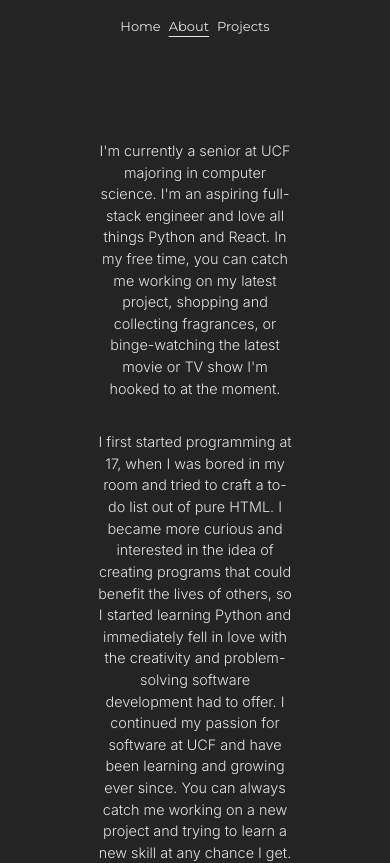
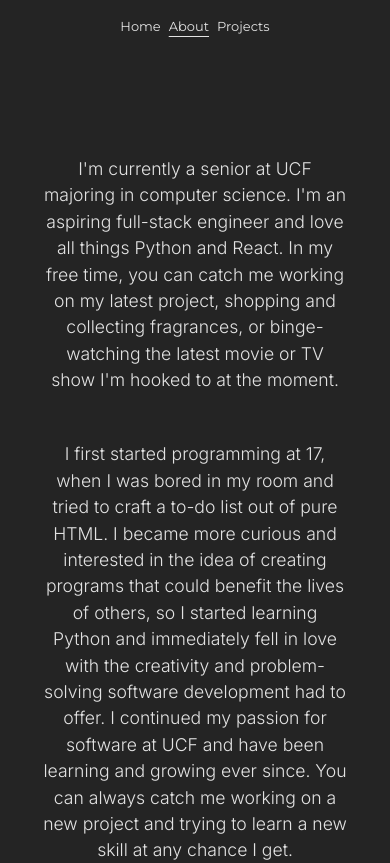
Before and after one commit to jaksec/personalwebsite, a React (Vite) app: page /about in a window 390 px wide. Shown: the top 863 px of the page. Built offline with nearby package versions, Linux system fonts and the light colour scheme.

Commit message:
refine about me section layout and responsiveness, adjusting widths, paddings, and font sizes for better readability across devices

```diff
--- a/src/App.css
+++ b/src/App.css
@@ -210,8 +210,14 @@
 
   .about-me-content {
     font-size: 1.1em; /* Down from 1.3em */
-    max-width: 100%; /* Full width on tablets */
-    padding: 0 1rem; /* Add some breathing room */
+    max-width: none; /* Remove constraint */
+    width: 100%; /* Full width */
+    padding: 0 0.5rem; /* Minimal padding */
+  }
+
+  .about-me-wrapper {
+    max-width: 100%; /* Full width wrapper */
+    width: 100%; /* Ensure full width */
   }
 
   .tech-stack-title {
@@ -238,7 +244,7 @@
 /* Mobile phones (480px and below) */
 @media (max-width: 480px) {
   #root {
-    padding: 1rem; /* Minimal side padding on mobile */
+    padding: 0.5rem; /* Minimal root padding */
   }
 
   .title {
@@ -247,10 +253,18 @@
   }
 
   .about-me-content {
-    font-size: 0.9em;
-    max-width: 100%; /* Full width paragraphs on mobile */
-    margin-top: 2rem; /* Reduce spacing on mobile */
-    padding: 0; /* No side padding - maximize width */
+    font-size: 1.1em; /* Larger font for readability */
+    max-width: none; /* Remove max-width constraint */
+    width: 80%; /* Full width */
+    margin-top: 3rem; /* More space between paragraphs */
+    padding: 0 0.25rem; /* Minimal padding - maximize width */
+    box-sizing: border-box;
+  }
+
+  .about-me-wrapper {
+    max-width: 100%; /* Full width wrapper */
+    width: 100%; /* Ensure wrapper is full width */
+    padding: 0; /* No wrapper padding */
   }
 
   .tech-stack-title {
@@ -260,13 +274,13 @@
   .tech-stack-container {
     max-width: 100%; /* Full width for tech icons */
     width: 100%; /* Ensure full width */
-    gap: 0.5rem; /* Slightly tighter spacing to fit 4 icons */
+    gap: 0.75rem; /* Slightly tighter spacing to fit 4 icons */
     padding: 0 0.5rem; /* Some padding for edges */
   }
 
   .tech-stack-wrapper {
     max-width: 100%; /* Full width wrapper */
-    width: 100%; /* Ensure full width */
+    width: 70%; /* Ensure full width */
   }
 
   .tech-stack-container img {
@@ -299,7 +313,7 @@
 /* Extra small devices (360px and below) */
 @media (max-width: 360px) {
   #root {
-    padding: 0.75rem; /* Even less side padding on very small screens */
+    padding: 0.5rem; /* Minimal root padding */
   }
 
   .title {
@@ -308,9 +322,18 @@
   }
 
   .about-me-content {
-    font-size: 0.9em;
-    max-width: 100%; /* Full width on tiny screens */
-    padding: 0; /* No padding - maximize width */
+    font-size: 1em; /* Readable font size */
+    max-width: none; /* Remove max-width constraint */
+    width: 100%; /* Full width */
+    padding: 0 0.15rem; /* Minimal padding - maximize width */
+    line-height: 1.8; /* Maintain line spacing */
+    margin-top: 2.5rem; /* Good spacing between paragraphs */
+    box-sizing: border-box;
+  }
+
+  .about-me-wrapper {
+    max-width: 100%; /* Full width wrapper */
+    width: 100%; /* Ensure wrapper is full width */
   }
 
   .tech-stack-title {
```
